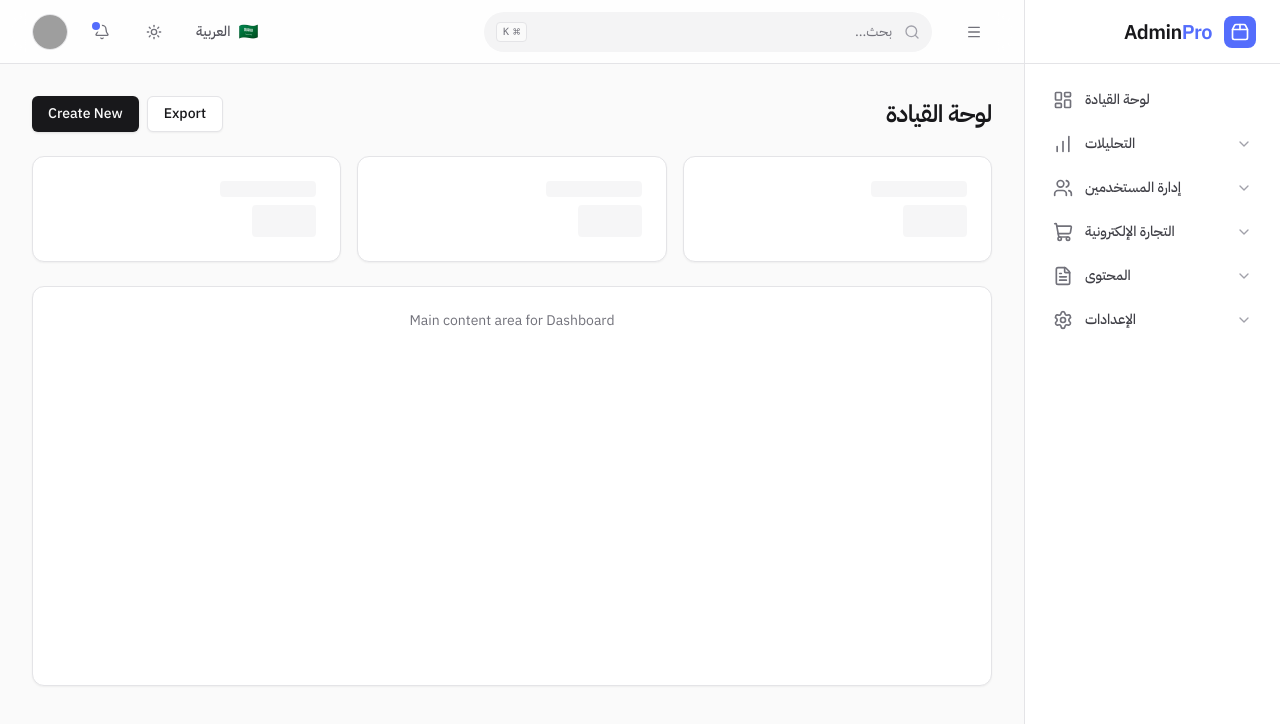
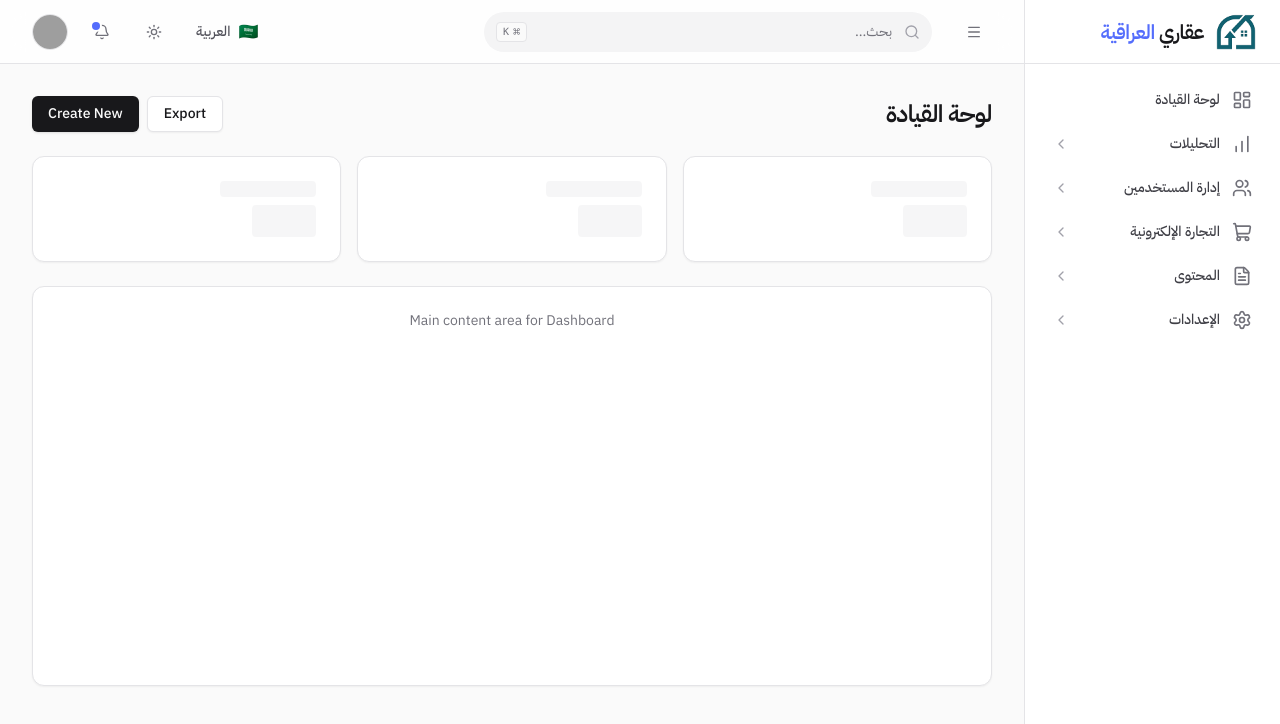
Before and after one commit to Ahmadfathy/aqary-adminpanel, a React (Vite) app: page / in a window 1280 px wide. Shown: the top 724 px of the page. Built offline with nearby package versions, Linux system fonts and the light colour scheme; grey boxes are pictures that could not be loaded.

Commit message:
feat: implement responsive sidebar navigation and breadcrumb components

```diff
--- a/src/components/layout/Breadcrumbs.tsx
+++ b/src/components/layout/Breadcrumbs.tsx
@@ -37,7 +37,7 @@ export function Breadcrumbs() {
   const Chevron = isRTL ? ChevronLeft : ChevronRight
 
   return (
-    <nav aria-label="Breadcrumb" className="mb-4 flex items-center space-x-1 space-x-reverse text-sm text-zinc-500 rtl:space-x-reverse">
+    <nav aria-label="Breadcrumb" className="mb-4 flex items-center gap-1 text-sm text-zinc-500">
       <Link
         to="/"
         className="hover:text-zinc-900 dark:hover:text-zinc-100 transition-colors"
--- a/src/components/layout/Sidebar.tsx
+++ b/src/components/layout/Sidebar.tsx
@@ -1,6 +1,5 @@
 import { Link } from 'react-router-dom'
 import { motion } from 'framer-motion'
-import { Package2 } from 'lucide-react'
 import { useSidebar } from '../../hooks/useSidebar'
 import { menu } from '../../lib/menu'
 import { SidebarItem } from './SidebarItem'
@@ -9,20 +8,23 @@ import { cn } from '../../lib/utils'
 import { useDirection } from '../../hooks/useDirection'
 import { Sheet, SheetContent } from '../ui/sheet'
 
+import logo from '../../assets/logo.png'
+
 function SidebarContent() {
   const { isCollapsed } = useSidebar()
+  const { isRTL } = useDirection()
 
   return (
     <div className="flex h-full flex-col bg-white dark:bg-zinc-950 border-e dark:border-zinc-800">
       <div className={cn("flex h-16 shrink-0 items-center border-b border-zinc-200 dark:border-zinc-800", isCollapsed ? "justify-center" : "px-6")}>
         <Link to="/" className="flex items-center gap-3 font-semibold text-zinc-900 dark:text-zinc-50 transition-colors hover:text-brand dark:hover:text-brand">
-          <div className="flex h-8 w-8 items-center justify-center rounded-lg bg-brand text-white">
-            <Package2 className="h-5 w-5" />
+          <div className="flex h-10 w-10 shrink-0 items-center justify-center">
+            <img src={logo} alt="Logo" className="h-full w-full object-contain" />
           </div>
-          {!isCollapsed && <span className="text-xl tracking-tight">Admin<span className="text-brand">Pro</span></span>}
+          {!isCollapsed && <span className="text-xl tracking-tight">عقاري <span className="text-brand">العراقية</span></span>}
         </Link>
       </div>
-      <ScrollArea className="flex-1 py-4">
+      <ScrollArea className="flex-1 py-4" dir={isRTL ? "rtl" : "ltr"}>
         <nav className="flex flex-col gap-1 w-full">
           {menu.map((item) => (
             <SidebarItem key={item.id} item={item} />
@@ -36,6 +38,7 @@ function SidebarContent() {
 export function Sidebar() {
   const { isCollapsed, isMobileOpen, setMobileOpen } = useSidebar()
   const { isRTL } = useDirection()
+
 
   return (
     <>
--- a/src/components/layout/SidebarItem.tsx
+++ b/src/components/layout/SidebarItem.tsx
@@ -1,7 +1,7 @@
 import { useState, useEffect } from 'react'
 import { Link, useLocation } from 'react-router-dom'
 import { useTranslation } from 'react-i18next'
-import { ChevronDown } from 'lucide-react'
+import { ChevronRight } from 'lucide-react'
 import { motion, AnimatePresence } from 'framer-motion'
 import { cn } from '../../lib/utils'
 import type { MenuItem } from '../../lib/menu'
@@ -41,7 +41,7 @@ export function SidebarItem({ item, level = 0 }: SidebarItemProps) {
   const hasChildren = item.children && item.children.length > 0
   const Icon = item.icon
 
-  const paddingStart = isCollapsed ? '0' : `${level * 12 + 16}px`
+  const paddingStart = isCollapsed ? '0' : `${level * 32 + 16}px`
 
   const content = (
     <>
@@ -67,10 +67,10 @@ export function SidebarItem({ item, level = 0 }: SidebarItemProps) {
       </div>
       {!isCollapsed && hasChildren && (
         <motion.div
-          animate={{ rotate: isOpen ? (isRTL ? 180 : 180) : 0 }}
+          animate={{ rotate: isOpen ? 90 : (isRTL ? 180 : 0) }}
           transition={{ duration: 0.2 }}
         >
-          <ChevronDown className="h-4 w-4 text-zinc-400 transition-colors group-hover:text-zinc-600 dark:group-hover:text-zinc-300" />
+          <ChevronRight className="h-4 w-4 text-zinc-400 transition-colors group-hover:text-zinc-600 dark:group-hover:text-zinc-300" />
         </motion.div>
       )}
     </>
@@ -81,6 +81,10 @@ export function SidebarItem({ item, level = 0 }: SidebarItemProps) {
     active && !hasChildren ? "bg-brand/10 dark:bg-brand/20" : "hover:bg-zinc-100 dark:hover:bg-zinc-800/50",
     isCollapsed ? "justify-center px-0" : "px-4"
   )
+
+  const paddingStyle = isCollapsed ? {} : {
+    [isRTL ? 'paddingRight' : 'paddingLeft']: paddingStart
+  }
 
   const ItemWrapper = isCollapsed && Icon ? (
     <TooltipProvider delayDuration={0}>
@@ -101,7 +105,7 @@ export function SidebarItem({ item, level = 0 }: SidebarItemProps) {
               )}
           </div>
         </TooltipTrigger>
-        <TooltipContent side={isRTL ? 'left' : 'right'} className="font-medium">
+        <TooltipContent side="right" className="font-medium">
           {t(item.labelKey.replace('menu:', ''))}
         </TooltipContent>
       </Tooltip>
@@ -112,7 +116,7 @@ export function SidebarItem({ item, level = 0 }: SidebarItemProps) {
         <button
           onClick={() => setIsOpen(!isOpen)}
           className={wrapperClassName}
-          style={{ paddingInlineStart: paddingStart }}
+          style={paddingStyle}
         >
           {content}
         </button>
@@ -120,12 +124,15 @@ export function SidebarItem({ item, level = 0 }: SidebarItemProps) {
         <Link
           to={item.path || '#'}
           className={cn(wrapperClassName, "relative")}
-          style={{ paddingInlineStart: paddingStart }}
+          style={paddingStyle}
         >
           {active && !hasChildren && (
              <motion.div
                layoutId="active-bar"
-               className="absolute top-1 bottom-1 w-1 bg-brand rounded-full start-0"
+               className={cn(
+                 "absolute top-1 bottom-1 w-1 bg-brand rounded-full",
+                 isRTL ? "right-0" : "left-0"
+               )}
              />
           )}
           {content}
```
Also changed, not shown: src/assets/logo.png (added).
